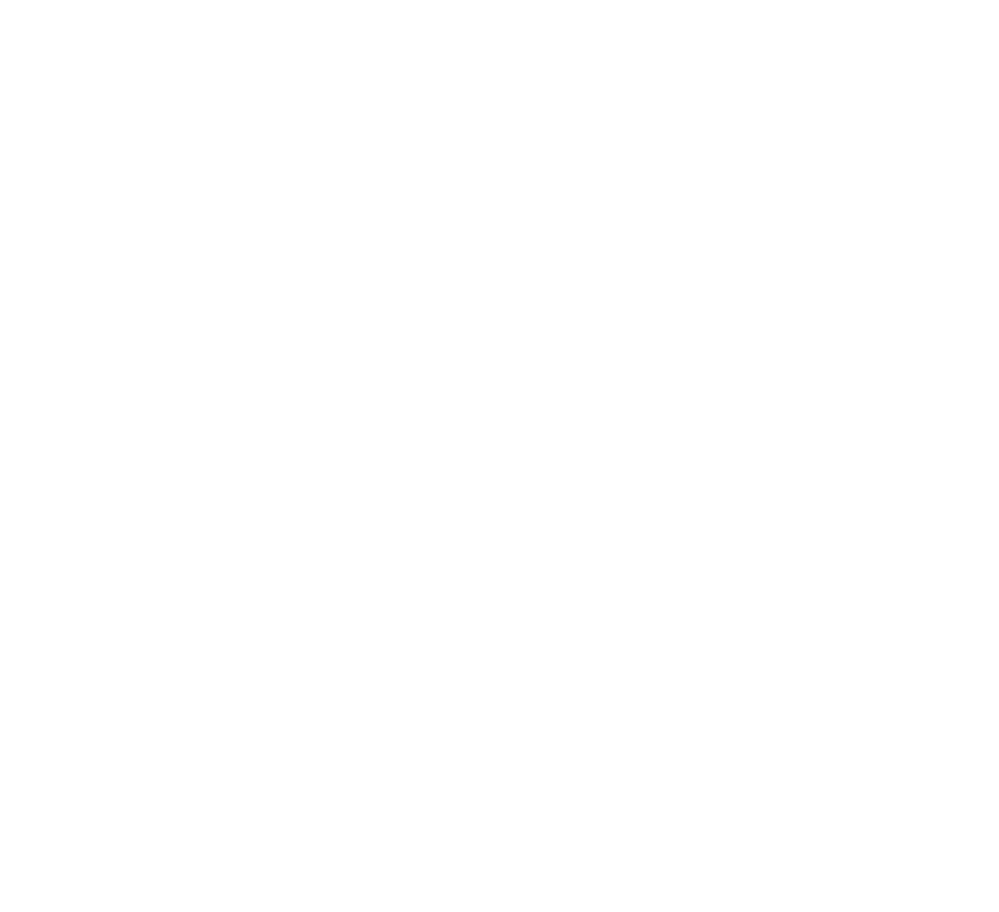
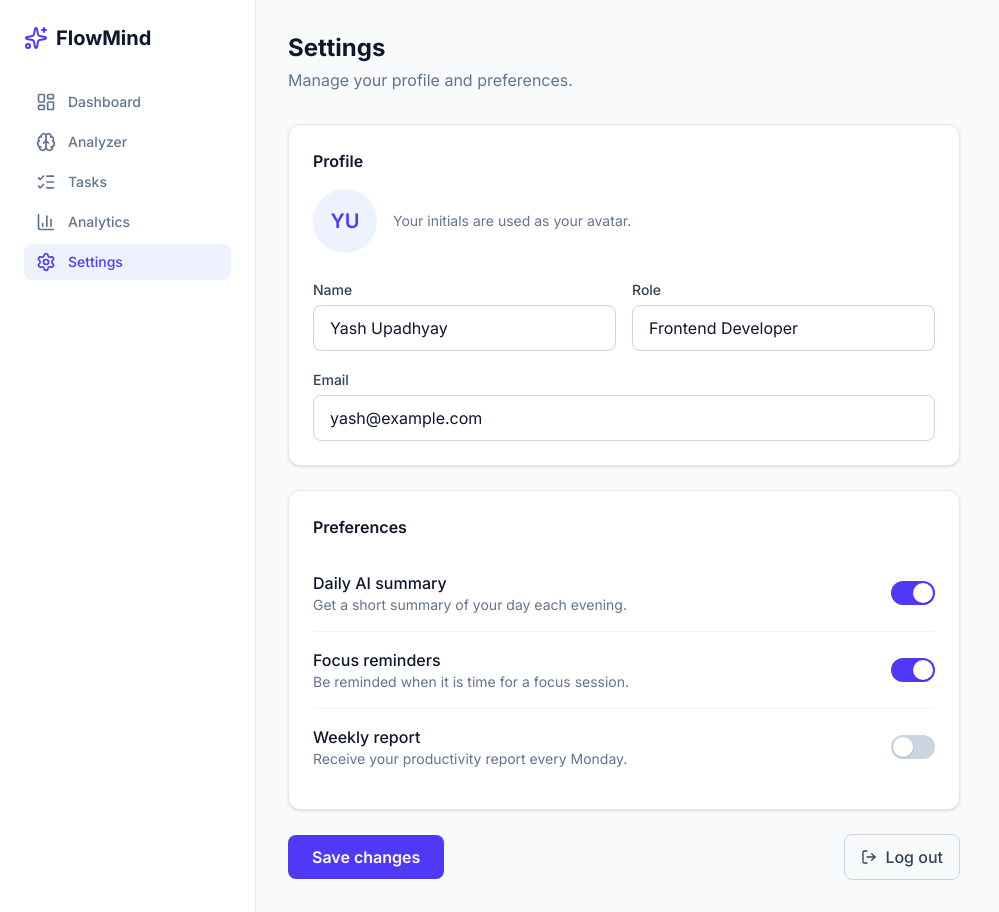
Before and after one commit to yashupadhyay123/flowmind, a React (Vite) app in the folder frontend/: page /settings in a window 1280 px wide. Before the commit this address had no page. Shown: the whole page, without its empty margins (0-999 px from the left). Before the commit the page ends 800 px from the top, so only its background shows below. Built offline with nearby package versions, Linux system fonts and the light colour scheme.

Commit message:
Add Settings page

```diff
--- a/frontend/src/App.jsx
+++ b/frontend/src/App.jsx
@@ -5,7 +5,7 @@ import Dashboard from './pages/Dashboard'
 import Analyzer from './pages/Analyzer'
 import Tasks from './pages/Tasks'
 import Analytics from './pages/Analytics'
-
+import Settings from './pages/Settings'
 
 
 export default function App() {
@@ -18,6 +18,7 @@ export default function App() {
         <Route path="/analyzer" element={<Analyzer />} />
         <Route path="/tasks" element={<Tasks />} />
         <Route path="/analytics" element={<Analytics />} />
+        <Route path="/settings" element={<Settings />} />
 
       </Routes>
     </BrowserRouter>
--- /dev/null
+++ b/frontend/src/pages/Settings.jsx
@@ -0,0 +1,147 @@
+import { useState } from 'react'
+import { useNavigate } from 'react-router-dom'
+import { LogOut, Check } from 'lucide-react'
+import Sidebar from '../components/Sidebar'
+
+function Toggle({ enabled, onChange }) {
+  return (
+    <button
+      type="button"
+      role="switch"
+      aria-checked={enabled}
+      onClick={onChange}
+      className={`relative h-6 w-11 shrink-0 rounded-full transition ${
+        enabled ? 'bg-indigo-600' : 'bg-slate-300'
+      }`}
+    >
+      <span
+        className={`absolute top-0.5 left-0.5 h-5 w-5 rounded-full bg-white shadow transition-transform ${
+          enabled ? 'translate-x-5' : ''
+        }`}
+      />
+    </button>
+  )
+}
+
+export default function Settings() {
+  const navigate = useNavigate()
+  const [profile, setProfile] = useState({
+    name: 'Yash Upadhyay',
+    email: 'yash@example.com',
+    role: 'Frontend Developer',
+  })
+  const [prefs, setPrefs] = useState({
+    dailySummary: true,
+    focusReminders: true,
+    weeklyReport: false,
+  })
+  const [saved, setSaved] = useState(false)
+
+  const handleChange = (e) => {
+    setProfile({ ...profile, [e.target.name]: e.target.value })
+    setSaved(false)
+  }
+
+  const togglePref = (key) => {
+    setPrefs({ ...prefs, [key]: !prefs[key] })
+    setSaved(false)
+  }
+
+  const handleSave = (e) => {
+    e.preventDefault()
+    // Mock save: the real API comes later
+    setSaved(true)
+  }
+
+  const inputClass =
+    'mt-1 w-full rounded-lg border border-slate-300 px-4 py-2.5 text-slate-900 focus:border-indigo-600 focus:outline-none focus:ring-2 focus:ring-indigo-100'
+
+  const prefItems = [
+    { key: 'dailySummary', label: 'Daily AI summary', text: 'Get a short summary of your day each evening.' },
+    { key: 'focusReminders', label: 'Focus reminders', text: 'Be reminded when it is time for a focus session.' },
+    { key: 'weeklyReport', label: 'Weekly report', text: 'Receive your productivity report every Monday.' },
+  ]
+
+  return (
+    <div className="flex min-h-screen bg-slate-50">
+      <Sidebar />
+
+      <main className="flex-1 p-6 md:p-8">
+        <h1 className="text-2xl font-bold text-slate-900">Settings</h1>
+        <p className="mt-1 text-slate-500">Manage your profile and preferences.</p>
+
+        <form onSubmit={handleSave} className="mt-8 max-w-2xl space-y-6">
+          {/* Profile */}
+          <div className="rounded-xl border border-slate-200 bg-white p-6 shadow-sm">
+            <h2 className="font-semibold text-slate-900">Profile</h2>
+
+            <div className="mt-4 flex items-center gap-4">
+              <div className="flex h-16 w-16 items-center justify-center rounded-full bg-indigo-50 text-xl font-semibold text-indigo-600">
+                {profile.name
+                  .split(' ')
+                  .map((n) => n[0])
+                  .join('')
+                  .slice(0, 2)}
+              </div>
+              <p className="text-sm text-slate-500">Your initials are used as your avatar.</p>
+            </div>
+
+            <div className="mt-6 grid gap-4 sm:grid-cols-2">
+              <div>
+                <label className="text-sm font-medium text-slate-700">Name</label>
+                <input name="name" value={profile.name} onChange={handleChange} className={inputClass} />
+              </div>
+              <div>
+                <label className="text-sm font-medium text-slate-700">Role</label>
+                <input name="role" value={profile.role} onChange={handleChange} className={inputClass} />
+              </div>
+              <div className="sm:col-span-2">
+                <label className="text-sm font-medium text-slate-700">Email</label>
+                <input type="email" name="email" value={profile.email} onChange={handleChange} className={inputClass} />
+              </div>
+            </div>
+          </div>
+
+          {/* Preferences */}
+          <div className="rounded-xl border border-slate-200 bg-white p-6 shadow-sm">
+            <h2 className="font-semibold text-slate-900">Preferences</h2>
+            <ul className="mt-4 divide-y divide-slate-100">
+              {prefItems.map((item) => (
+                <li key={item.key} className="flex items-center justify-between gap-4 py-4">
+                  <div>
+                    <p className="font-medium text-slate-900">{item.label}</p>
+                    <p className="text-sm text-slate-500">{item.text}</p>
+                  </div>
+                  <Toggle enabled={prefs[item.key]} onChange={() => togglePref(item.key)} />
+                </li>
+              ))}
+            </ul>
+          </div>
+
+          {/* Actions */}
+          <div className="flex flex-wrap items-center gap-4">
+            <button
+              type="submit"
+              className="rounded-lg bg-indigo-600 px-6 py-2.5 font-semibold text-white hover:bg-indigo-700"
+            >
+              Save changes
+            </button>
+            {saved && (
+              <span className="inline-flex items-center gap-1 text-sm font-medium text-teal-600">
+                <Check className="h-4 w-4" /> Saved
+              </span>
+            )}
+            <button
+              type="button"
+              onClick={() => navigate('/')}
+              className="ml-auto inline-flex items-center gap-2 rounded-lg border border-slate-300 px-4 py-2.5 font-medium text-slate-700 hover:bg-slate-100"
+            >
+              <LogOut className="h-4 w-4" />
+              Log out
+            </button>
+          </div>
+        </form>
+      </main>
+    </div>
+  )
+}
```
